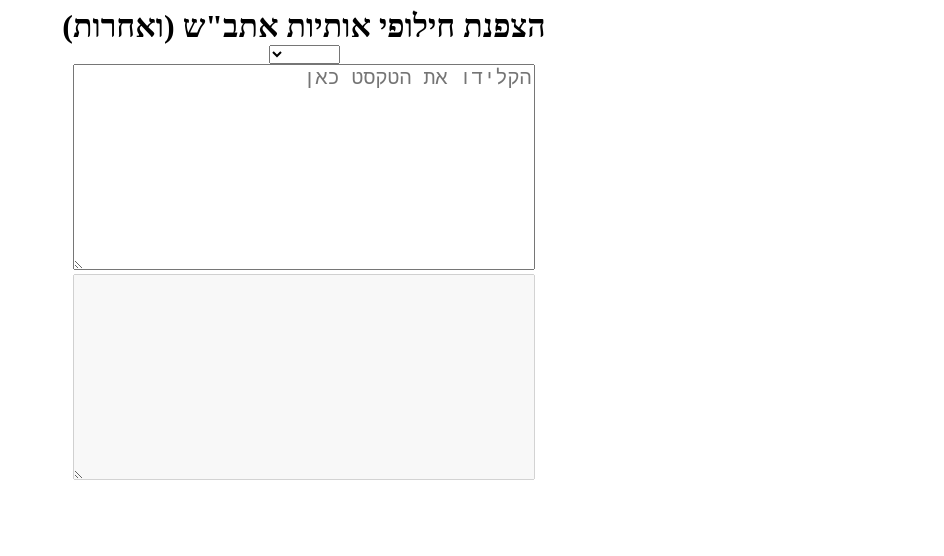
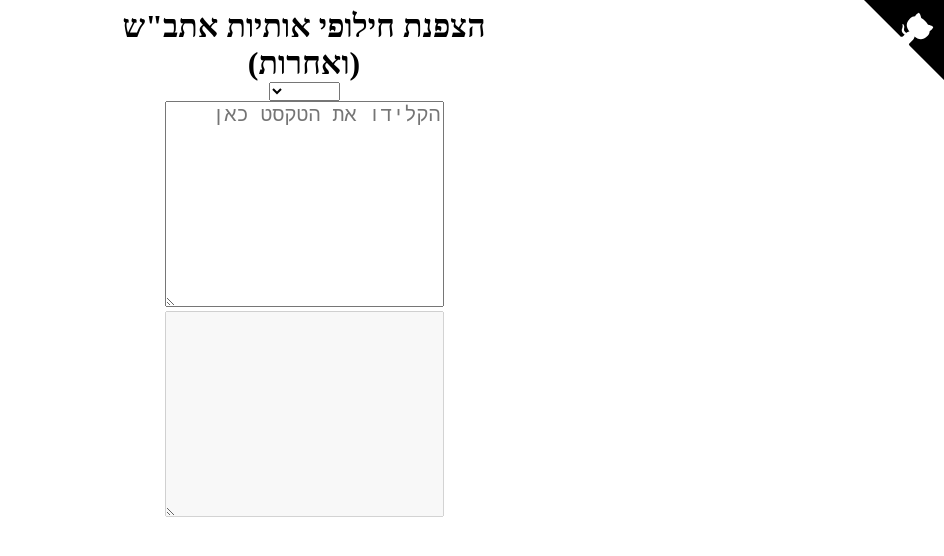
Before and after one commit to TroubleMacher/at-bash, a plain HTML site: page index.html in a window 1280 px wide. Shown: the whole page, without its empty margins (336-1280 px from the left). Drawn offline with Linux system fonts and the light colour scheme.

Commit message:
Update index.html
Added GitHub link

```diff
--- a/index.html
+++ b/index.html
@@ -9,6 +9,18 @@
 		<script type="text/javascript" src="AtBashApp.js"></script>
 	</head>
 	<body dir="rtl" lang="he">
+		<a href="https://github.com/TroubleMacher/at-bash" class="github-corner">
+  <svg width="80" height="80" viewBox="0 0 250 250" style="position: absolute; top: 0; border: 0; right: 0;">
+    <path d="M0,0 L115,115 L130,115 L142,142 L250,250 L250,0 Z"></path>
+    <path
+      d="M128.3,109.0 C113.8,99.7 119.0,89.6 119.0,89.6 C122.0,82.7 120.5,78.6 120.5,78.6 C119.2,72.0 123.4,76.3 123.4,76.3 C127.3,80.9 125.5,87.3 125.5,87.3 C122.9,97.6 130.6,101.9 134.4,103.2"
+      fill="white" style="transform-origin: 130px 106px;" class="octo-arm"></path>
+    <path
+      d="M115.0,115.0 C114.9,115.1 118.7,116.5 119.8,115.4 L133.7,101.6 C136.9,99.2 139.9,98.4 142.2,98.6 C133.8,88.0 127.5,74.4 143.8,58.0 C148.5,53.4 154.0,51.2 159.7,51.0 C160.3,49.4 163.2,43.6 171.4,40.1 C171.4,40.1 176.1,42.5 178.8,56.2 C183.1,58.6 187.2,61.8 190.9,65.4 C194.5,69.0 197.7,73.2 200.1,77.6 C213.8,80.2 216.3,84.9 216.3,84.9 C212.7,93.1 206.9,96.0 205.4,96.6 C205.1,102.4 203.0,107.8 198.3,112.5 C181.9,128.9 168.3,122.5 157.7,114.1 C157.9,116.9 156.7,120.9 152.7,124.9 L141.0,136.5 C139.8,137.7 141.6,141.9 141.8,141.8 Z"
+      fill="white" class="octo-body"></path>
+  </svg>
+</a>
+<header class="center">
 		<h1 class="center">הצפנת חילופי אותיות אתב"ש (ואחרות)</h1>
 		<div class="center" ng-app="atbash" ng-controller="encriptor">
 			<select ng-model="encription" ng-change="encriptChange()">
```
